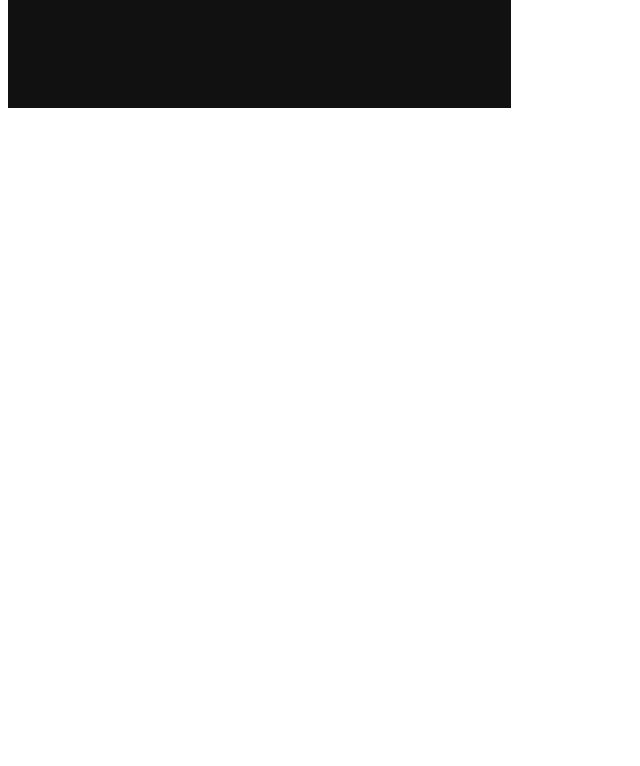
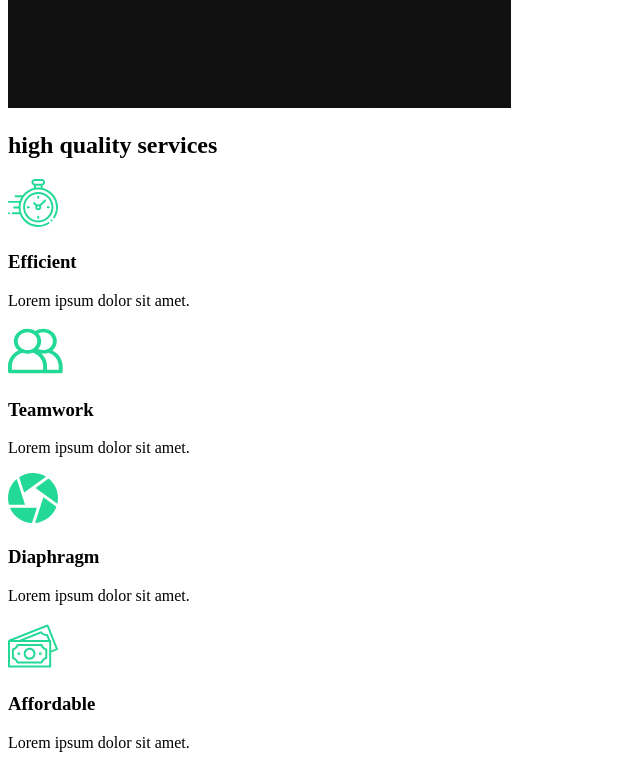
Before and after one commit to imgenu/react-capture, a React (Create React App) app: page / in a window 1280 px wide. Shown: the part 880-1646 px from the top of the page, without its empty margins (0-640 px from the left). Before the commit the page ends 1000 px from the top, so only its background shows below. Built offline with nearby package versions, Linux system fonts and the light colour scheme.

Commit message:
3.service section

```diff
--- /dev/null
+++ b/src/components/ServicesSection.js
@@ -0,0 +1,39 @@
+import React from "react";
+import clock from "../img/clock.svg";
+import diaphragm from "../img/diaphragm.svg";
+import money from "../img/money.svg";
+import teamwork from "../img/teamwork.svg";
+import home2 from "../img/home2.png";
+
+const Card = ({ icon, text }) => {
+  return (
+    <div className="card">
+      <div className="icon">
+        <img src={icon} alt="icon" />
+        <h3>{text}</h3>
+      </div>
+      <p>Lorem ipsum dolor sit amet.</p>
+    </div>
+  );
+};
+const ServicesSection = () => {
+  return (
+    <div className="services">
+      <div className="description">
+        <h2>
+          high <span>quality</span> services
+        </h2>
+      </div>
+      <div className="cards">
+        <Card icon={clock} text={"Efficient"} />
+        <Card icon={teamwork} text={"Teamwork"} />
+        <Card icon={diaphragm} text={"Diaphragm"} />
+        <Card icon={money} text={"Affordable"} />
+      </div>
+      <div className="image">
+        <img src={home2} alt="camera" />
+      </div>
+    </div>
+  );
+};
+export default ServicesSection;
--- a/src/pages/AboutUs.js
+++ b/src/pages/AboutUs.js
@@ -1,7 +1,13 @@
 import React from "react";
 import AboutSection from "../components/AboutSection";
+import ServicesSection from "../components/ServicesSection";
 
 const AboutUs = () => {
-  return <AboutSection />;
+  return (
+    <>
+      <AboutSection />
+      <ServicesSection />
+    </>
+  );
 };
 export default AboutUs;
```
